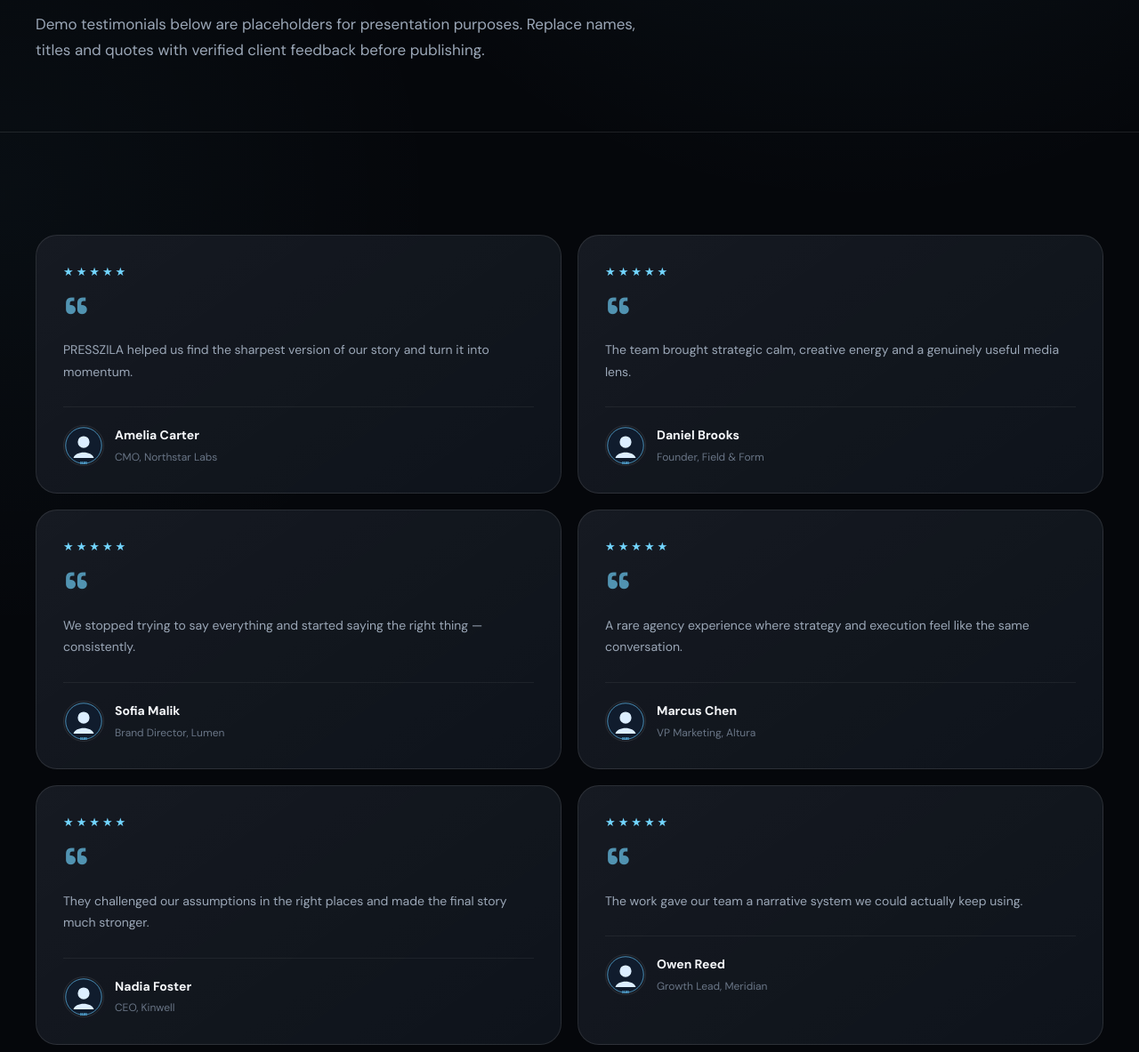
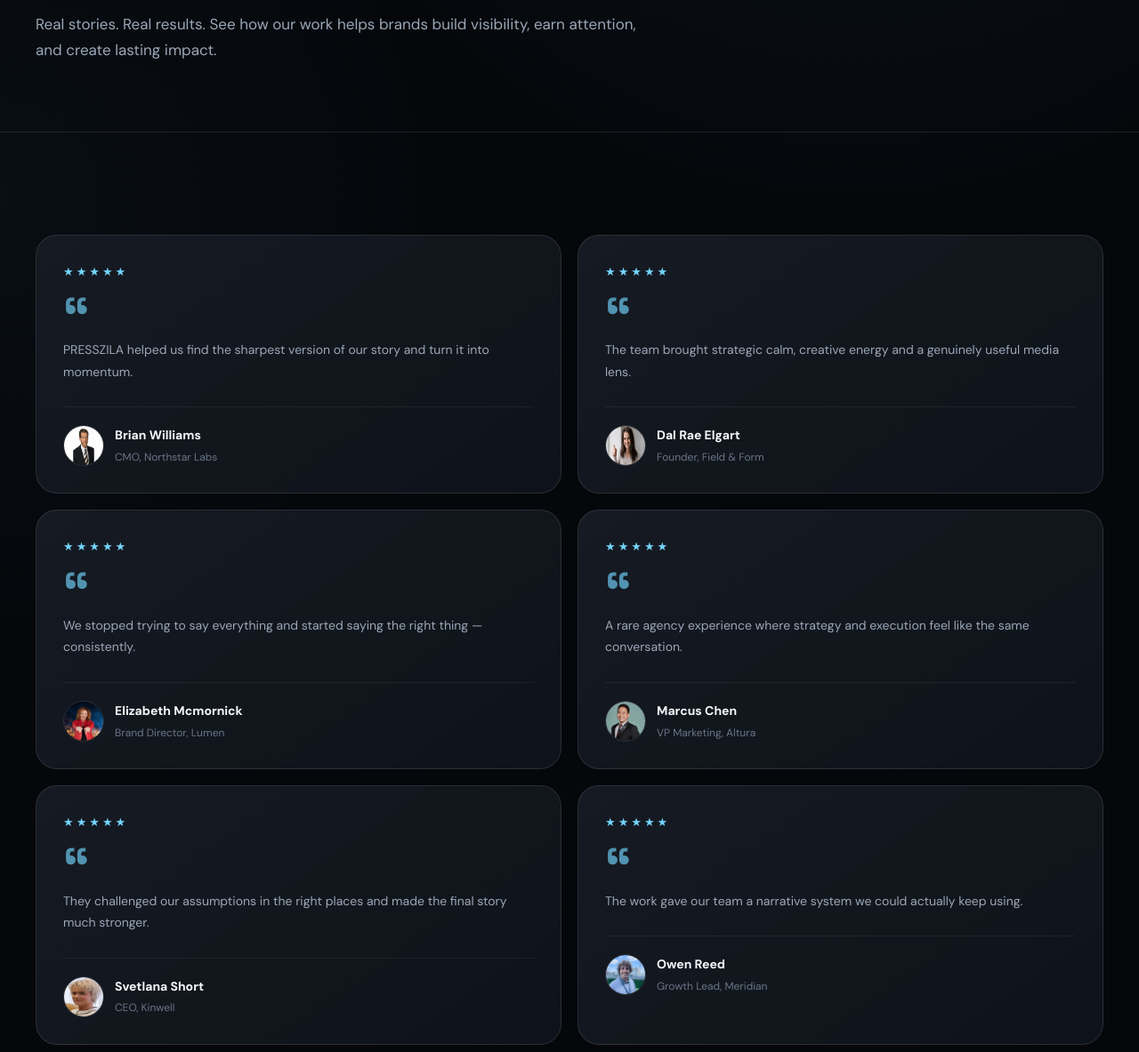
Before and after one commit to BILALMALIK0000/ahsanfinal, a website: page public/testimonials.html in a window 1280 px wide. Shown: the part 437-1620 px from the top of the page at 89% size. Drawn offline with Linux system fonts and the light colour scheme.

Commit message:
Update website

```diff
--- a/public/testimonials.html
+++ b/public/testimonials.html
@@ -57,8 +57,10 @@
       <div class="container reveal">
         <div class="eyebrow">TESTIMONIALS</div>
         <h1>When the work<br>lands, it travels.</h1>
-        <p>Demo testimonials below are placeholders for presentation purposes. Replace names, titles and quotes with
-          verified client feedback before publishing.</p>
+        <p>
+          Real stories. Real results. See how our work helps brands build visibility,
+          earn attention, and create lasting impact.
+        </p>
       </div>
     </section>
 
@@ -71,9 +73,9 @@
             <div class="quote-mark">“</div>
             <p>PRESSZILA helped us find the sharpest version of our story and turn it into momentum.</p>
             <div class="person">
-              <img src="/assets/images/avatar-1.svg" alt="">
+              <img src="/assets/images/larka.png" alt="">
               <div>
-                <strong>Amelia Carter</strong>
+                <strong>Brian Williams</strong>
                 <small>CMO, Northstar Labs</small>
               </div>
             </div>
@@ -84,9 +86,9 @@
             <div class="quote-mark">“</div>
             <p>The team brought strategic calm, creative energy and a genuinely useful media lens.</p>
             <div class="person">
-              <img src="/assets/images/avatar-2.svg" alt="">
+              <img src="/assets/images/larki1.png" alt="">
               <div>
-                <strong>Daniel Brooks</strong>
+                <strong>Dal Rae Elgart</strong>
                 <small>Founder, Field & Form</small>
               </div>
             </div>
@@ -97,9 +99,9 @@
             <div class="quote-mark">“</div>
             <p>We stopped trying to say everything and started saying the right thing — consistently.</p>
             <div class="person">
-              <img src="/assets/images/avatar-3.svg" alt="">
+              <img src="/assets/images/larki.png" alt="">
               <div>
-                <strong>Sofia Malik</strong>
+                <strong>Elizabeth Mcmornick</strong>
                 <small>Brand Director, Lumen</small>
               </div>
             </div>
@@ -110,7 +112,7 @@
             <div class="quote-mark">“</div>
             <p>A rare agency experience where strategy and execution feel like the same conversation.</p>
             <div class="person">
-              <img src="/assets/images/avatar-4.svg" alt="">
+              <img src="/assets/images/larka1.png" alt="">
               <div>
                 <strong>Marcus Chen</strong>
                 <small>VP Marketing, Altura</small>
@@ -123,9 +125,9 @@
             <div class="quote-mark">“</div>
             <p>They challenged our assumptions in the right places and made the final story much stronger.</p>
             <div class="person">
-              <img src="/assets/images/avatar-5.svg" alt="">
+              <img src="/assets/images/larki2.png" alt="">
               <div>
-                <strong>Nadia Foster</strong>
+                <strong>Svetlana Short</strong>
                 <small>CEO, Kinwell</small>
               </div>
             </div>
@@ -136,7 +138,7 @@
             <div class="quote-mark">“</div>
             <p>The work gave our team a narrative system we could actually keep using.</p>
             <div class="person">
-              <img src="/assets/images/avatar-2.svg" alt="">
+              <img src="/assets/images/larka2.png" alt="">
               <div>
                 <strong>Owen Reed</strong>
                 <small>Growth Lead, Meridian</small>
```
Also changed, not shown: public/case-studies.html (+27 -12 lines), public/index.html (+13 -19 lines), public/assets/images/a.png (deleted), public/assets/images/ceo.png (deleted), public/assets/images/larka.png (added), public/assets/images/larka1.png (added), public/assets/images/larka2.png (added), public/assets/images/larki.png (added), public/assets/images/larki1.png (added), public/assets/images/larki2.png (added), public/assets/images/m.png (deleted), 1 other file.
